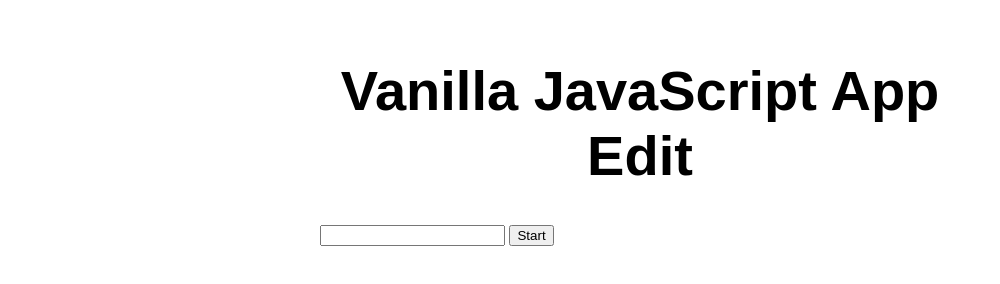
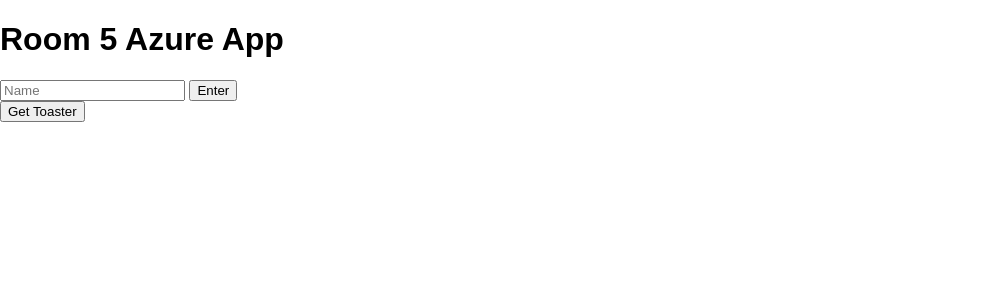
Before and after one commit to wonsk99/casestudy7, a website: page src/index.html in a window 1280 px wide. Shown: the whole page, without its empty margins (0-1000 px from the left). Drawn offline with Linux system fonts and the light colour scheme.

Commit message:
Update index.html

```diff
--- a/src/index.html
+++ b/src/index.html
@@ -5,17 +5,31 @@
   <meta charset="UTF-8">
   <meta name="viewport" content="width=device-width, initial-scale=1.0">
   <link rel="stylesheet" href="styles.css">
-  <title>Vanilla JavaScript App</title>
+  <title>Room 5</title>
 </head>
 
 <body>
-  <main>
-    <h1>Vanilla JavaScript App Edit</h1>
-    <form>
-      <input type="text" id="testinput">
-      <input type="button" value="Start" onclick="testlink()">
-    </form
-  </main>
+	<div class="main">
+		<div class="header">
+			<h1>Room 5 Azure App</h1>
+		</div>
+		<div class="content">
+			<form>
+				<input type="text" placeholder="Name" id="testinput">
+				<input type="button" value="Enter" onclick="testlink()">
+			</form>
+		</div>
+
+
+
+		<div>
+			<form>
+				<input type="button" value="Get Toaster" onclick="toaster()">
+			</form>
+		</div>
+		<div id="imgs">
+		</div>
+	</div>
 </body>
 
 <script src="func.js" type="text/javascript"></script>
```
